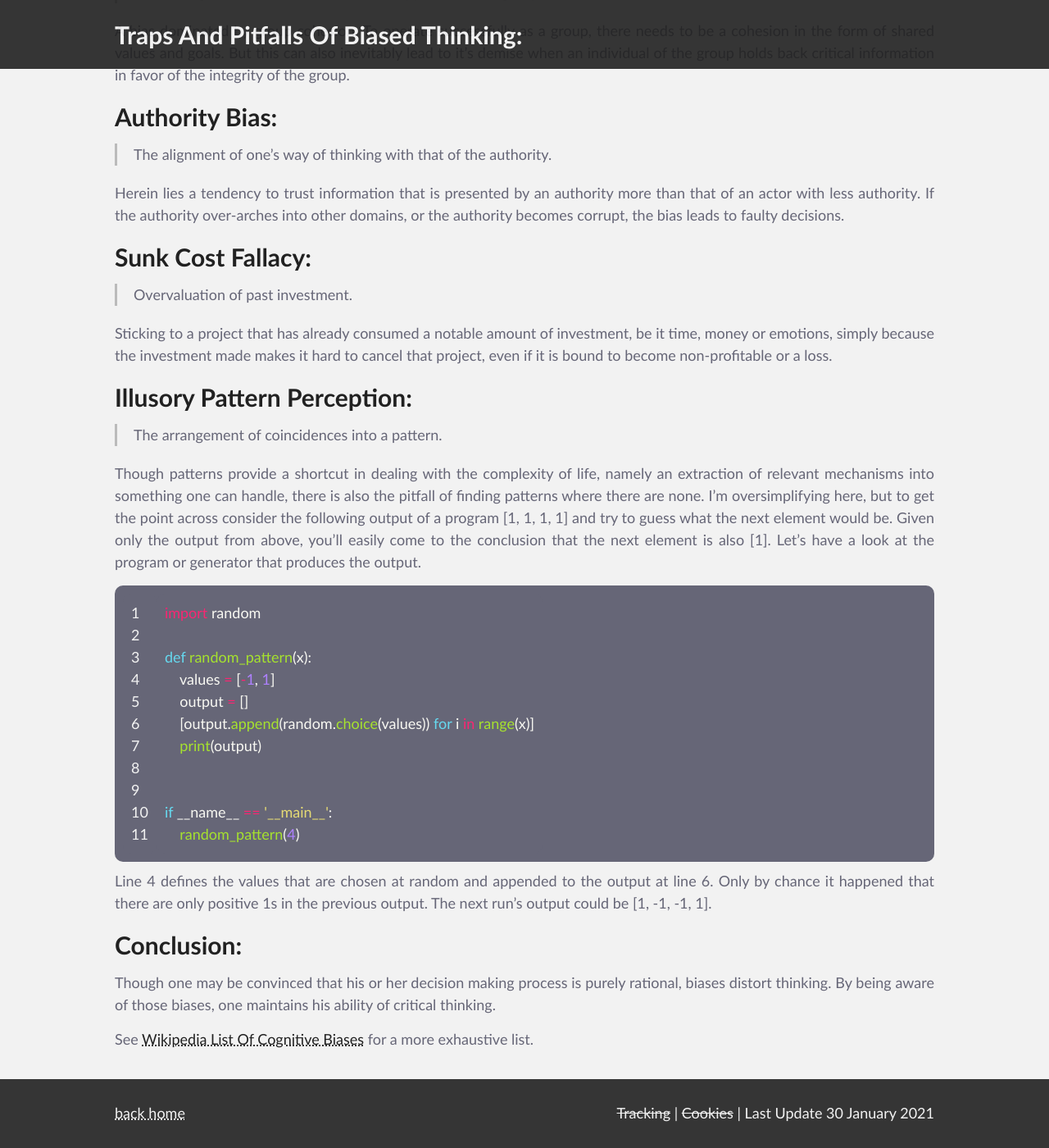
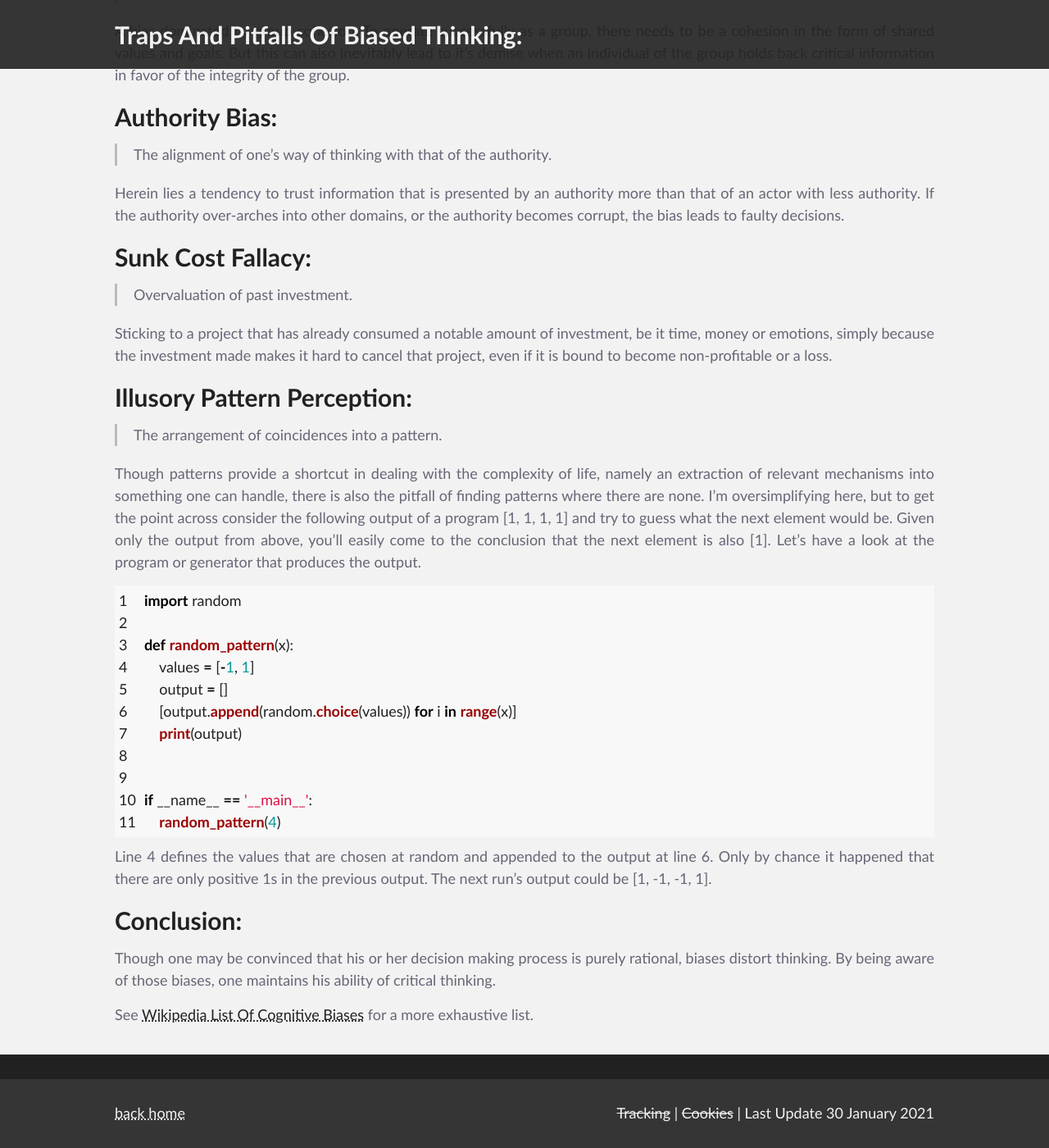
Before and after one commit to ZackDev/zackdev.github.io, a Jekyll site: the page built from _posts/2020-07-27-traps-and-pitfalls-of-biased-thinking.md, in a window 1280 px wide and 1400 px high, scrolled down 801 px. Shown: the whole window at 82% size. Built offline with Jekyll 4.4.1, drawn with Linux system fonts in a browser that asks for light colours; after the commit the page ends 2171 px from its top, so only the background shows below that.

Commit message:
changed highlighter theme to 'github'

```diff
--- a/_sass/rouge-highlighter.scss
+++ b/_sass/rouge-highlighter.scss
@@ -1,75 +1,213 @@
-/* stylesheet taken from https://raw.githubusercontent.com/jwarby/pygments-css/master/monokai.css */
-/* BEGIN modification */
-.highlight pre {
-  background-color: $medium_grey;
-  border-radius: 10px;
-  padding: 10px;
+.highlight table td { padding: 5px; }
+.highlight table pre { margin: 0; }
+.highlight .cm {
+  color: #999988;
+  font-style: italic;
 }
-.lineno {
-  color: $light_grey;
+.highlight .cp {
+  color: #999999;
+  font-weight: bold;
 }
-/* END modification */
-.highlight .hll { background-color: $medium_grey; }
-.highlight .c { color: #75715e } /* Comment */
-.highlight .err { color: #960050; background-color: #1e0010 } /* Error */
-.highlight .k { color: #66d9ef } /* Keyword */
-.highlight .l { color: #ae81ff } /* Literal */
-.highlight .n { color: #f8f8f2 } /* Name */
-.highlight .o { color: #f92672 } /* Operator */
-.highlight .p { color: #f8f8f2 } /* Punctuation */
-.highlight .cm { color: #75715e } /* Comment.Multiline */
-.highlight .cp { color: #75715e } /* Comment.Preproc */
-.highlight .c1 { color: #75715e } /* Comment.Single */
-.highlight .cs { color: #75715e } /* Comment.Special */
-.highlight .ge { font-style: italic } /* Generic.Emph */
-.highlight .gs { font-weight: bold } /* Generic.Strong */
-.highlight .kc { color: #66d9ef } /* Keyword.Constant */
-.highlight .kd { color: #66d9ef } /* Keyword.Declaration */
-.highlight .kn { color: #f92672 } /* Keyword.Namespace */
-.highlight .kp { color: #66d9ef } /* Keyword.Pseudo */
-.highlight .kr { color: #66d9ef } /* Keyword.Reserved */
-.highlight .kt { color: #66d9ef } /* Keyword.Type */
-.highlight .ld { color: #e6db74 } /* Literal.Date */
-.highlight .m { color: #ae81ff } /* Literal.Number */
-.highlight .s { color: #e6db74 } /* Literal.String */
-.highlight .na { color: #a6e22e } /* Name.Attribute */
-.highlight .nb { color: #f8f8f2 } /* Name.Builtin */
-.highlight .nc { color: #a6e22e } /* Name.Class */
-.highlight .no { color: #66d9ef } /* Name.Constant */
-.highlight .nd { color: #a6e22e } /* Name.Decorator */
-.highlight .ni { color: #f8f8f2 } /* Name.Entity */
-.highlight .ne { color: #a6e22e } /* Name.Exception */
-.highlight .nf { color: #a6e22e } /* Name.Function */
-.highlight .nl { color: #f8f8f2 } /* Name.Label */
-.highlight .nn { color: #f8f8f2 } /* Name.Namespace */
-.highlight .nx { color: #a6e22e } /* Name.Other */
-.highlight .py { color: #f8f8f2 } /* Name.Property */
-.highlight .nt { color: #f92672 } /* Name.Tag */
-.highlight .nv { color: #f8f8f2 } /* Name.Variable */
-.highlight .ow { color: #f92672 } /* Operator.Word */
-.highlight .w { color: #f8f8f2 } /* Text.Whitespace */
-.highlight .mf { color: #ae81ff } /* Literal.Number.Float */
-.highlight .mh { color: #ae81ff } /* Literal.Number.Hex */
-.highlight .mi { color: #ae81ff } /* Literal.Number.Integer */
-.highlight .mo { color: #ae81ff } /* Literal.Number.Oct */
-.highlight .sb { color: #e6db74 } /* Literal.String.Backtick */
-.highlight .sc { color: #e6db74 } /* Literal.String.Char */
-.highlight .sd { color: #e6db74 } /* Literal.String.Doc */
-.highlight .s2 { color: #e6db74 } /* Literal.String.Double */
-.highlight .se { color: #ae81ff } /* Literal.String.Escape */
-.highlight .sh { color: #e6db74 } /* Literal.String.Heredoc */
-.highlight .si { color: #e6db74 } /* Literal.String.Interpol */
-.highlight .sx { color: #e6db74 } /* Literal.String.Other */
-.highlight .sr { color: #e6db74 } /* Literal.String.Regex */
-.highlight .s1 { color: #e6db74 } /* Literal.String.Single */
-.highlight .ss { color: #e6db74 } /* Literal.String.Symbol */
-.highlight .bp { color: #f8f8f2 } /* Name.Builtin.Pseudo */
-.highlight .vc { color: #f8f8f2 } /* Name.Variable.Class */
-.highlight .vg { color: #f8f8f2 } /* Name.Variable.Global */
-.highlight .vi { color: #f8f8f2 } /* Name.Variable.Instance */
-.highlight .il { color: #ae81ff } /* Literal.Number.Integer.Long */
-
-.highlight .gh { } /* Generic Heading & Diff Header */
-.highlight .gu { color: #75715e; } /* Generic.Subheading & Diff Unified/Comment? */
-.highlight .gd { color: #f92672; } /* Generic.Deleted & Diff Deleted */
-.highlight .gi { color: #a6e22e; } /* Generic.Inserted & Diff Inserted */
+.highlight .c1 {
+  color: #999988;
+  font-style: italic;
+}
+.highlight .cs {
+  color: #999999;
+  font-weight: bold;
+  font-style: italic;
+}
+.highlight .c, .highlight .ch, .highlight .cd, .highlight .cpf {
+  color: #999988;
+  font-style: italic;
+}
+.highlight .err {
+  color: #a61717;
+  background-color: #e3d2d2;
+}
+.highlight .gd {
+  color: #000000;
+  background-color: #ffdddd;
+}
+.highlight .ge {
+  color: #000000;
+  font-style: italic;
+}
+.highlight .gr {
+  color: #aa0000;
+}
+.highlight .gh {
+  color: #999999;
+}
+.highlight .gi {
+  color: #000000;
+  background-color: #ddffdd;
+}
+.highlight .go {
+  color: #888888;
+}
+.highlight .gp {
+  color: #555555;
+}
+.highlight .gs {
+  font-weight: bold;
+}
+.highlight .gu {
+  color: #aaaaaa;
+}
+.highlight .gt {
+  color: #aa0000;
+}
+.highlight .kc {
+  color: #000000;
+  font-weight: bold;
+}
+.highlight .kd {
+  color: #000000;
+  font-weight: bold;
+}
+.highlight .kn {
+  color: #000000;
+  font-weight: bold;
+}
+.highlight .kp {
+  color: #000000;
+  font-weight: bold;
+}
+.highlight .kr {
+  color: #000000;
+  font-weight: bold;
+}
+.highlight .kt {
+  color: #445588;
+  font-weight: bold;
+}
+.highlight .k, .highlight .kv {
+  color: #000000;
+  font-weight: bold;
+}
+.highlight .mf {
+  color: #009999;
+}
+.highlight .mh {
+  color: #009999;
+}
+.highlight .il {
+  color: #009999;
+}
+.highlight .mi {
+  color: #009999;
+}
+.highlight .mo {
+  color: #009999;
+}
+.highlight .m, .highlight .mb, .highlight .mx {
+  color: #009999;
+}
+.highlight .sa {
+  color: #000000;
+  font-weight: bold;
+}
+.highlight .sb {
+  color: #d14;
+}
+.highlight .sc {
+  color: #d14;
+}
+.highlight .sd {
+  color: #d14;
+}
+.highlight .s2 {
+  color: #d14;
+}
+.highlight .se {
+  color: #d14;
+}
+.highlight .sh {
+  color: #d14;
+}
+.highlight .si {
+  color: #d14;
+}
+.highlight .sx {
+  color: #d14;
+}
+.highlight .sr {
+  color: #009926;
+}
+.highlight .s1 {
+  color: #d14;
+}
+.highlight .ss {
+  color: #990073;
+}
+.highlight .s, .highlight .dl {
+  color: #d14;
+}
+.highlight .na {
+  color: #008080;
+}
+.highlight .bp {
+  color: #999999;
+}
+.highlight .nb {
+  color: #0086B3;
+}
+.highlight .nc {
+  color: #445588;
+  font-weight: bold;
+}
+.highlight .no {
+  color: #008080;
+}
+.highlight .nd {
+  color: #3c5d5d;
+  font-weight: bold;
+}
+.highlight .ni {
+  color: #800080;
+}
+.highlight .ne {
+  color: #990000;
+  font-weight: bold;
+}
+.highlight .nf, .highlight .fm {
+  color: #990000;
+  font-weight: bold;
+}
+.highlight .nl {
+  color: #990000;
+  font-weight: bold;
+}
+.highlight .nn {
+  color: #555555;
+}
+.highlight .nt {
+  color: #000080;
+}
+.highlight .vc {
+  color: #008080;
+}
+.highlight .vg {
+  color: #008080;
+}
+.highlight .vi {
+  color: #008080;
+}
+.highlight .nv, .highlight .vm {
+  color: #008080;
+}
+.highlight .ow {
+  color: #000000;
+  font-weight: bold;
+}
+.highlight .o {
+  color: #000000;
+  font-weight: bold;
+}
+.highlight .w {
+  color: #bbbbbb;
+}
+.highlight {
+  background-color: #f8f8f8;
+}
```
